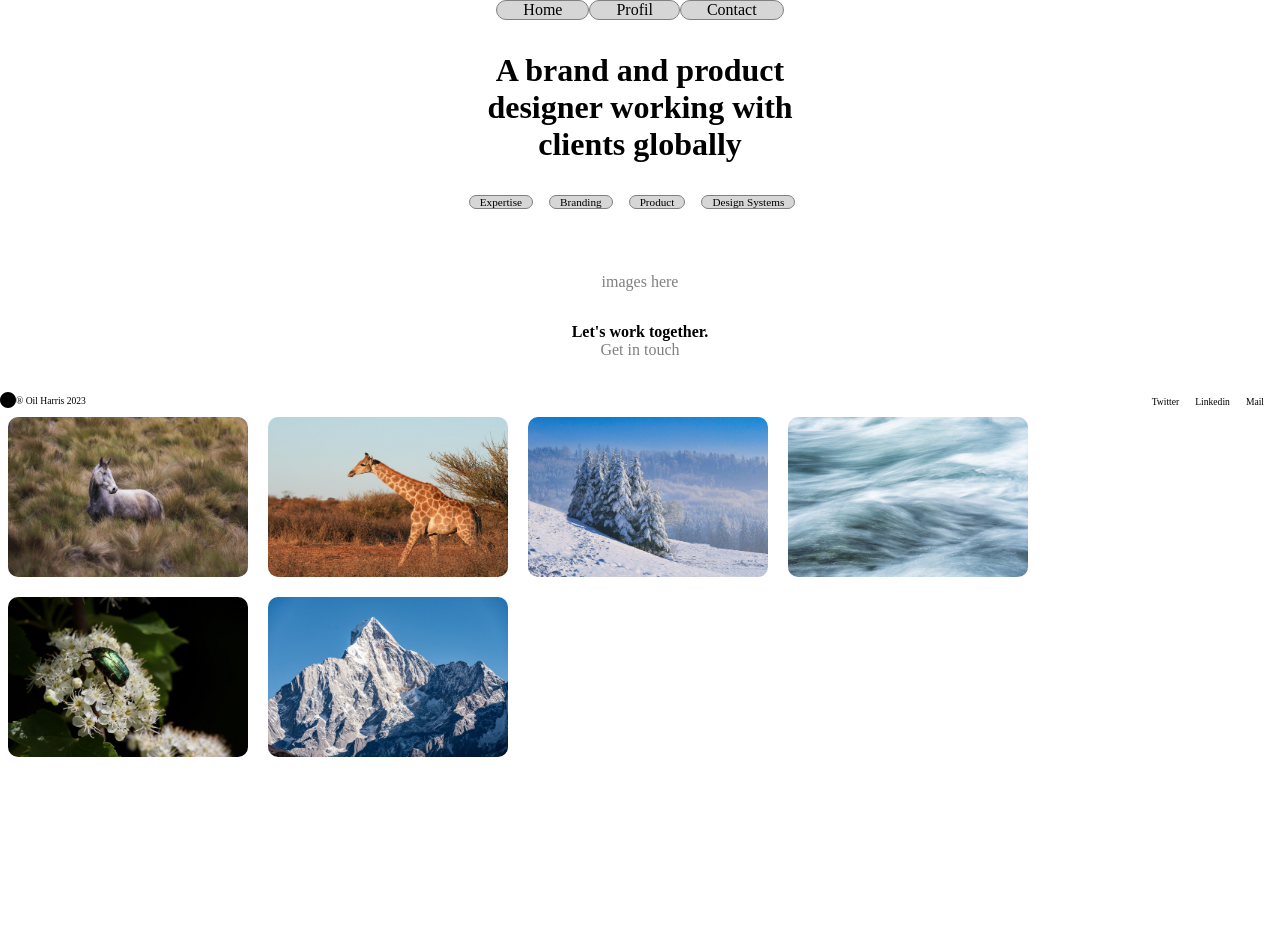
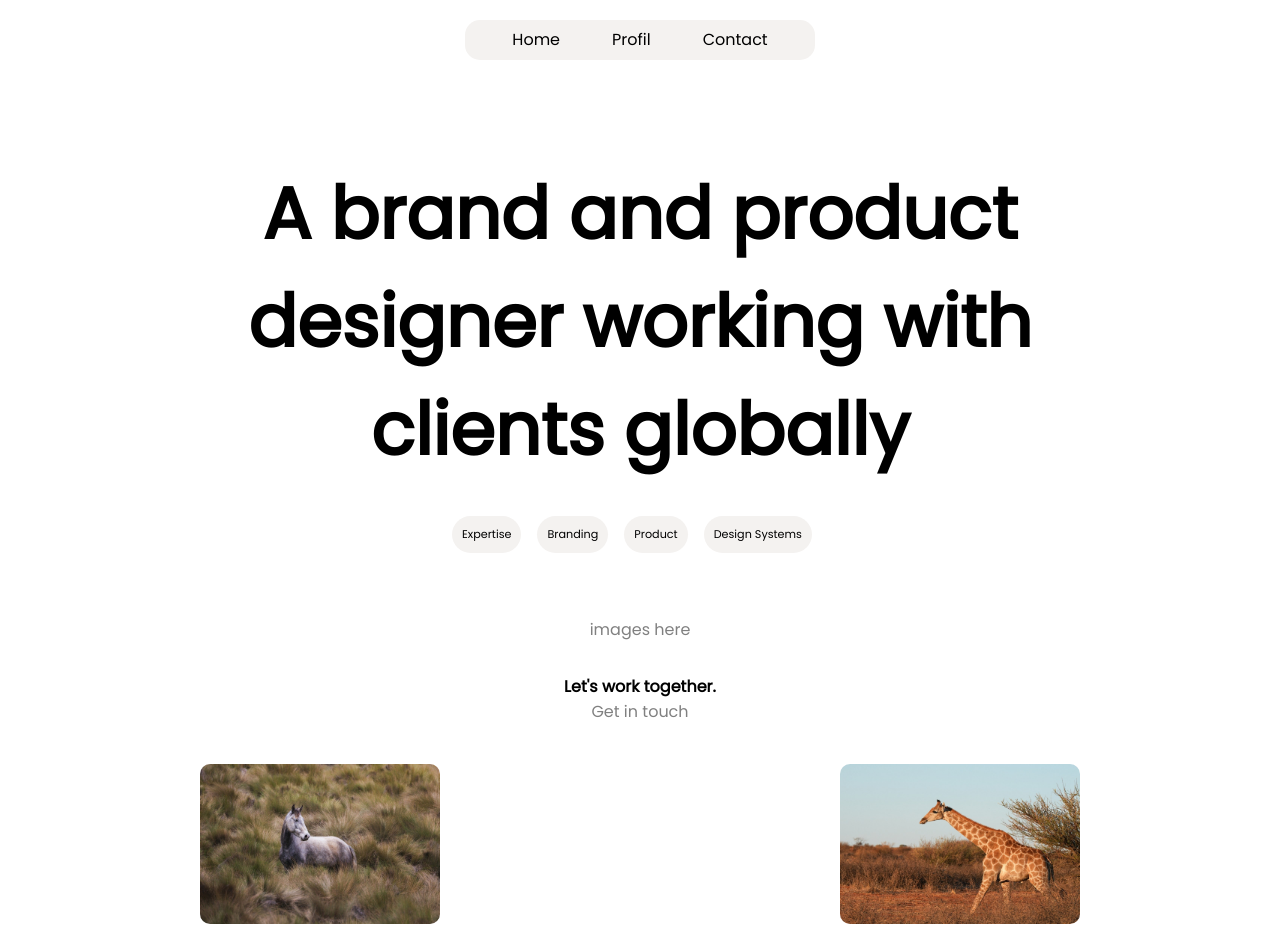
Before and after one commit to Gipsy1403/projet-OH-, a plain HTML site: page index.html in a window 1280 px wide. Shown: the top 927 px of the page. Before the commit the page ends 800 px from the top, so only its background shows below. Drawn offline with Linux system fonts and the light colour scheme.

Commit message:
début modif kevin

```diff
--- a/assets/css/style.css
+++ b/assets/css/style.css
@@ -10,37 +10,64 @@
 }
 
 body {
-<<<<<<< HEAD
   font-family: "poppins";
 }
 
 /*# sourceMappingURL=style.css.map */
-nav ul{
+/* rajout de display flex partout
+j'ai l'habitude de faire ça mais je ne sais pas si c'est bien */
+
+header {
+  display: flex;
+  flex-direction: column;
+  justify-content: center;
+  align-content: center;
+}
+
+/* Modification du nav pour avoir un background color et les nav li qui passent en blanc sans border lors du hover */
+nav {
+  background-color: #F4F2F0;
+  border-radius: 15px;
+  width: 350px;
+  height: 40px;
   display: flex;
   justify-content: center;
   align-items: center;
+  /* margin "auto" pour centrer malgré la taille fixe */
+  margin: 20px auto;
+}
 
+nav ul {
+  display: flex;
+  justify-content: center;
+  align-items: center;
 }
+
 nav li{
-  border: 1px solid grey;
+  line-height: 30px;
   border-radius: 20px;
   padding: 0 10px;
-  background-color: rgb(214, 214, 214);
-  margin-bottom : 2rem;
+  /* Ajout transition + curseur */
+  transition: .3s ease;
+  cursor: pointer;
+}
 
+nav li:hover{
+  background-color: white;
 }
+
 nav li a{
   color: black;
   margin: 1rem;
 }
 
-nav li:hover{
-  background-color: white;
-  border: 1px solid rgb(214, 214, 214);
-}
 h1{
+  /* ajout margin top pour retrouver l'écart sur maquette avec nav */
+  margin-top: 5rem;
   margin-bottom: 2rem;
   text-align: center;
+  /* titre plus gros comme sur maquette */
+  font-size: 4.5rem;
 }
 h1 span{
   display: block;
@@ -54,10 +81,12 @@ main ul {
 
 }
 main ul li{
-  border: 1px solid grey;
+  /* Il n'y a pas de border sur la maquette */
+  /* border: 1px solid grey; */
   border-radius: 20px;
-  padding: 0 10px;
-  background-color: rgb(214, 214, 214);
+  padding: 10px;
+  /* récupération couleur comme sur maquette */
+  background-color: #F4F2F0;
   margin-bottom : 2rem;
   font-size: 0.7em;
   margin-right: 1rem;
@@ -68,7 +97,8 @@ main ul li a{
 
 main ul li:hover{
   background-color: white;
-  border: 1px solid rgb(214, 214, 214);
+  /* idem, pas de border sur la maquette */
+  /* border: 1px solid rgb(214, 214, 214); */
 
 }
 section{
@@ -121,9 +151,6 @@ footer{
     flex-direction: column;
   }
 }
-=======
-
-}
 
 /*# sourceMappingURL=style.css.map */
 div{
@@ -146,5 +173,3 @@ div img{
     grid-template-columns: 1fr;
   }
 }
-
->>>>>>> photos
--- a/index.html
+++ b/index.html
@@ -32,6 +32,15 @@
             <p>Get in touch</p>
         </section>
     </main>
+    <!-- J'ai déplacé les images au dessus du footer comme sur la maquette -->
+    <div>
+        <img src="assets/image/animal-9113761_1280.jpg" alt="cheval dans un prés">
+        <img src="assets/image/giraffe-9146077_1280.jpg" alt="girafe dans la faune">
+        <img src="assets/image/mountains-8540737_1280.jpg" alt="Sapins enneigés en montagne">
+        <img src="assets/image/river-9155147_1280.jpg" alt="rivière">
+        <img src="assets/image/shiny-gold-rose-beetle-8744981_1280.jpg" alt="scarabée vert sur une fleur">
+        <img src="assets/image/siguniang-mountain-8568913_1280.jpg" alt="Montagnes enneigées">
+    </div>
     <footer>
         <div class="logo">
         <i class="fa-solid fa-circle"></i>
@@ -43,14 +52,6 @@
             <li><a href="#mail">Mail</a></li>
         </ul>
     </footer>
-    <div>
-        <img src="assets/image/animal-9113761_1280.jpg" alt="cheval dans un prés">
-        <img src="assets/image/giraffe-9146077_1280.jpg" alt="girafe dans la faune">
-        <img src="assets/image/mountains-8540737_1280.jpg" alt="Sapins enneigés en montagne">
-        <img src="assets/image/river-9155147_1280.jpg" alt="rivière">
-        <img src="assets/image/shiny-gold-rose-beetle-8744981_1280.jpg" alt="scarabée vert sur une fleur">
-        <img src="assets/image/siguniang-mountain-8568913_1280.jpg" alt="Montagnes enneigées">
-    </div>
 
 </body>
 </html>
```
